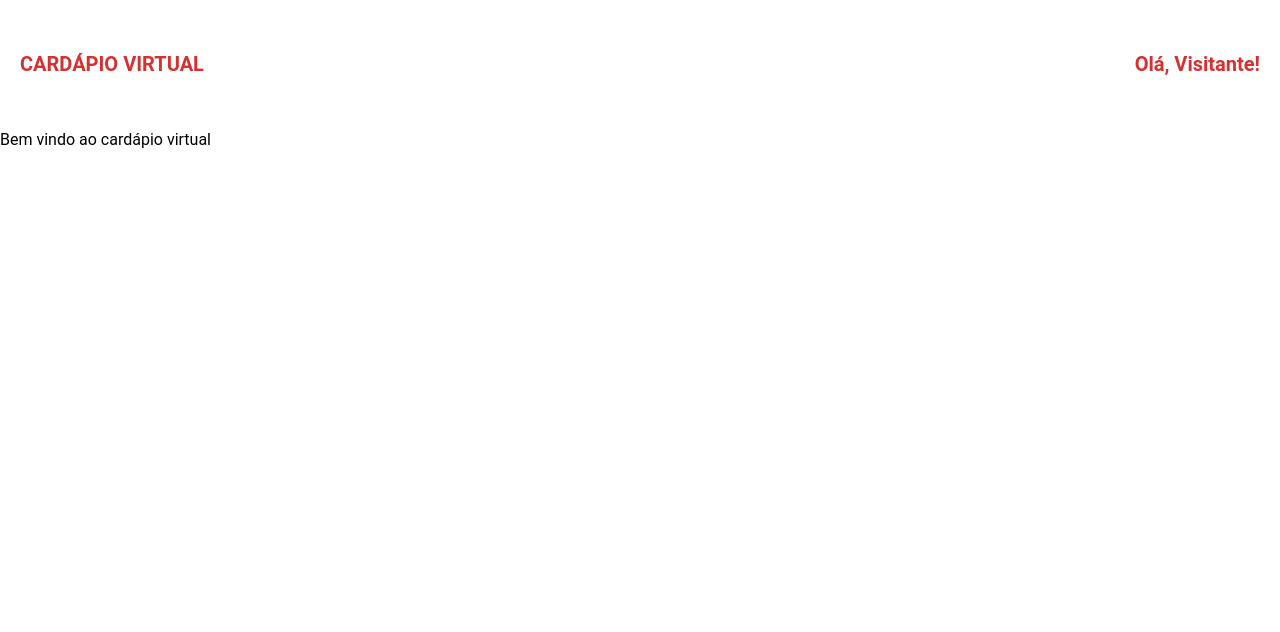
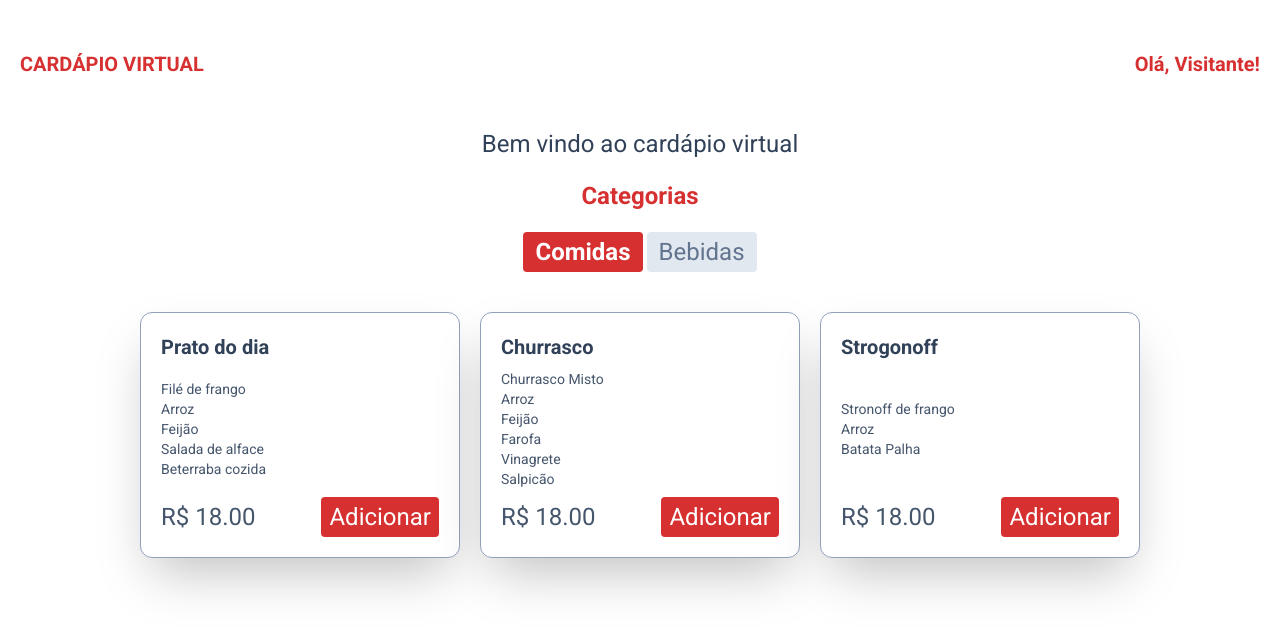
Before and after one commit to davidsnts/cardapio-virtual-front, a React (Vite) app: page / in a window 1280 px wide. Shown: the top 632 px of the page. Built offline with nearby package versions, Linux system fonts and the light colour scheme.

Commit message:
Feat: Melhoria tela Home e criação de dados mock

```diff
--- a/package.json
+++ b/package.json
@@ -14,6 +14,7 @@
     "react": "^19.1.1",
     "react-dom": "^19.1.1",
     "react-router-dom": "^7.8.2",
+    "swiper": "^11.2.10",
     "tailwindcss": "^4.1.12"
   },
   "devDependencies": {
--- a/src/index.css
+++ b/src/index.css
@@ -1,5 +1,6 @@
+@import url('https://fonts.googleapis.com/css2?family=Roboto:ital,wght@0,100..900;1,100..900&display=swap');
 @import "tailwindcss";
-@import url('https://fonts.googleapis.com/css2?family=Roboto:ital,wght@0,100..900;1,100..900&display=swap');
+
 
 body{
     font-family: 'Roboto', sans-serif;
--- /dev/null
+++ b/src/mock/data.js
@@ -0,0 +1,43 @@
+const produtos = [
+    {
+        categoria: "Comidas",
+        nome: "Prato do dia",
+        valor: 18.00,
+        complementos: ['Filé de frango', 'Arroz', 'Feijão', 'Salada de alface', 'Beterraba cozida']
+    },
+    {
+        categoria: "Comidas",
+        nome: "Churrasco",
+        valor: 18.00,
+        complementos: ['Churrasco Misto', 'Arroz', 'Feijão', 'Farofa', 'Vinagrete', 'Salpicão']
+    },
+    {
+        categoria: "Comidas",
+        nome: "Strogonoff",
+        valor: 18.00,
+        complementos: ['Stronoff de frango', 'Arroz', 'Batata Palha']
+    },
+    {
+        categoria: "Bebidas",
+        nome: "Coca Cola Lata 350ml",
+        valor: 6.00,
+        complementos: []
+    },
+    {
+        categoria: "Bebidas",
+        nome: "Fanta Uva Lata 350ml",
+        valor: 6.00,
+        complementos: []
+    }
+]
+
+const getCategorias = () => {
+  const categorias = produtos.map((produto) => produto.categoria)
+  return categorias.filter((cat, index) => categorias.indexOf(cat) === index)
+}
+
+const getProdutosByCategoria = (categoria) => {
+    return produtos.filter(p => p.categoria === categoria)
+}
+
+export { produtos, getCategorias, getProdutosByCategoria }
--- a/src/pages/home/index.jsx
+++ b/src/pages/home/index.jsx
@@ -1,9 +1,81 @@
+import { useEffect, useState } from "react";
+import { getCategorias, getProdutosByCategoria } from "../../mock/data";
+
 const Home = () => {
-    return (
-        <div>
-            <h1>Bem vindo ao cardápio virtual</h1>
+  const [categoriasData, setCategoriasData] = useState([]);
+  const [categoriaSelecionada, setCategoriaSelecionada] = useState(null);
+  const [produtosFiltradosCategoria, setProdutosFiltradosCategoria] = useState([]);
+
+  const selecionaCategoria = (categoria) => {
+    setCategoriaSelecionada(categoria);
+  };
+
+  // Inicializa categorias e seleciona a primeira
+  useEffect(() => {
+    const categorias = getCategorias();
+    setCategoriasData(categorias);
+    if (categorias.length > 0) {
+      selecionaCategoria(categorias[0]);
+    }
+  }, []);
+
+  // Atualiza produtos quando a categoria selecionada mudar
+  useEffect(() => {
+    if (categoriaSelecionada) {
+      setProdutosFiltradosCategoria(getProdutosByCategoria(categoriaSelecionada));
+    }
+  }, [categoriaSelecionada]);
+
+  return (
+    <div className="flex flex-col items-center justify-center text-slate-700 text-2xl">
+      <h1>Bem vindo ao cardápio virtual</h1>
+
+      {/* Lista de Categorias */}
+      <div className="mt-5 flex flex-col items-center gap-5">
+        <h1 className="color-primary font-bold">Categorias</h1>
+        <ul className="flex gap-1 text-slate-500">
+          {categoriasData.map((categoria, i) => (
+            <li
+              key={i}
+              onClick={() => selecionaCategoria(categoria)}
+              className={`cursor-pointer px-3 py-1 rounded-sm transition duration-300 hover:scale-105
+                ${categoriaSelecionada === categoria
+                  ? "selecionada bg-primary text-white font-bold"
+                  : "bg-slate-200"
+                }`}
+            >
+              {categoria}
+            </li>
+          ))}
+        </ul>
+      </div>
+
+      {/* Cards de Produtos */}
+      {categoriaSelecionada && (
+        <div className="mt-10 grid grid-cols-1 md:grid-cols-2 lg:grid-cols-3 gap-5">
+          {produtosFiltradosCategoria.map((produto, i) => (
+            <div
+              key={i}
+              className="bg-white shadow-2xl rounded-xl p-5 flex flex-col gap-2 border border-slate-400 hover:scale-105 transition-transform duration-300 w-80 justify-between"
+            >
+              <h2 className="font-bold text-xl">{produto.nome}</h2>
+              {produto.complementos.length > 0 && (
+                <ul className="text-slate-600 text-sm">
+                  {produto.complementos.map((comp, j) => (
+                    <li key={j}>{comp}</li>
+                  ))}
+                </ul>
+              )}
+              <div className="flex justify-between items-center">
+                <p className="text-slate-600">R$ {produto.valor.toFixed(2)}</p>
+                <button className="rounded-sm bg-primary text-white px-2 py-1 cursor-pointer transition hover:scale-105 duration-500">Adicionar</button>
+              </div>
+            </div>
+          ))}
         </div>
-    )
-}
+      )}
+    </div>
+  );
+};
 
 export default Home;
```
Also changed, not shown: 1 other file (tests, documents, lock files or other folders).
